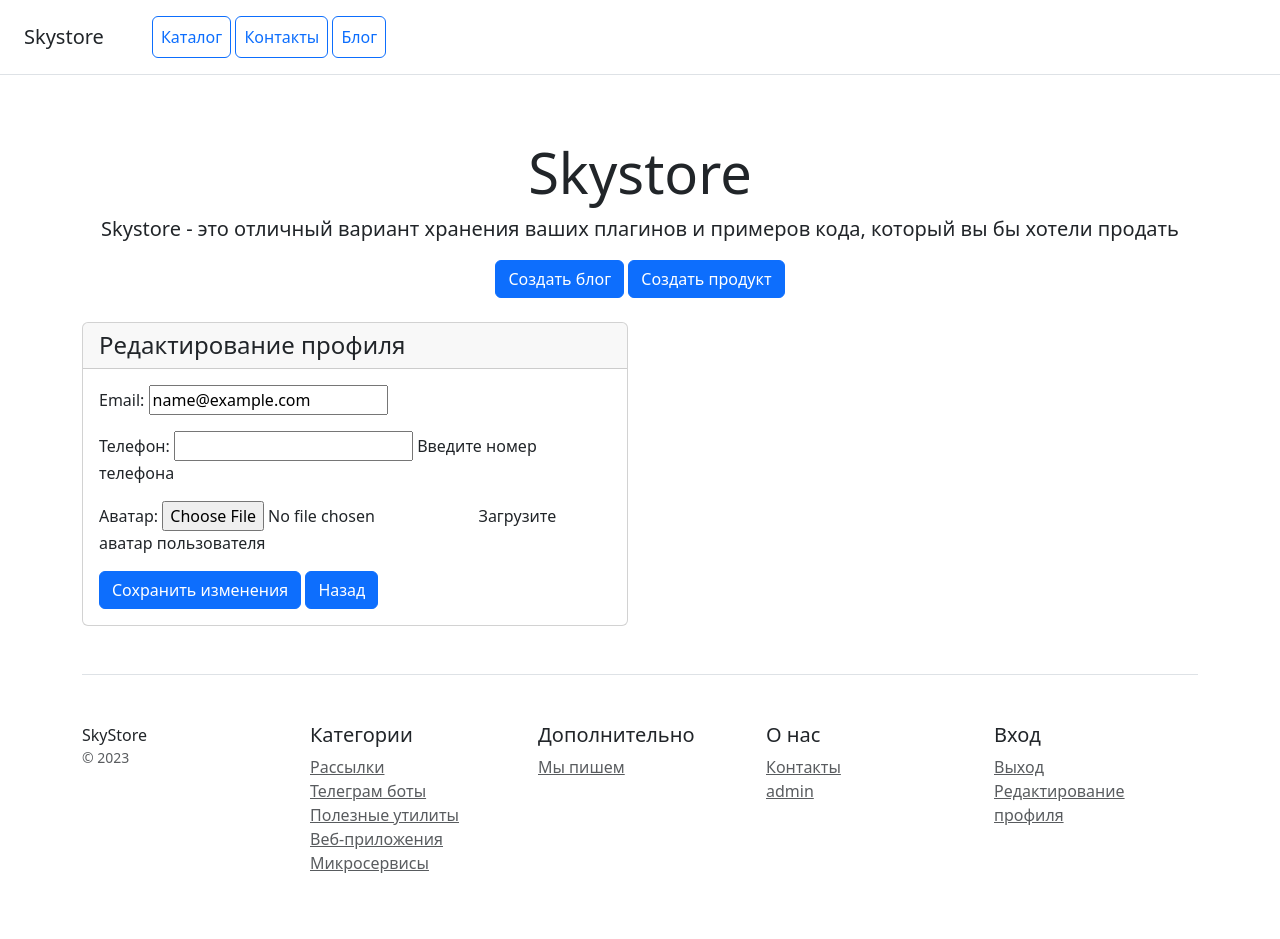
After one commit to svtitarenk/django_hw1, a Django app: page /users/profile/edit/ in a window 1280 px wide. The commit adds this page. Run offline with Django 5.2, Linux system fonts and the light colour scheme; the visitor is signed in with stand-in values (Sample User, id 1); some libraries are stand-ins or nearby versions.

Commit message:
22.2 Аутентификаци интерфейс редактирования профиля пользователя + небольшие правки

```diff
--- a/catalog/templates/catalog/home.html
+++ b/catalog/templates/catalog/home.html
@@ -57,6 +57,7 @@
                 <ul class="list-unstyled text-small">
                     {% if user.is_authenticated %}
                     <li><a href="{% url 'users:logout' %}" class="text-muted">Выход</a></li>
+                    <li><a href="{% url 'users:edit_profile' %}" class="text-muted">Редактирование профиля</a></li>
                     {% else %}
                     <li><a href="{% url 'users:login' %}" class="text-muted">Вход</a></li>
                     <li><a href="{% url 'users:register' %}" class="text-muted">Регистрация</a></li>
--- a/users/forms.py
+++ b/users/forms.py
@@ -1,4 +1,4 @@
-from django.contrib.auth.forms import UserCreationForm
+from django.contrib.auth.forms import UserCreationForm, UserChangeForm
 
 from catalog.forms import StyleFormMixin
 from users.models import User
@@ -9,3 +9,11 @@ class UserRegisterForm(StyleFormMixin, UserCreationForm):
         model = User
         fields = ("email", "password1", "password2")
         # exclude = ('views_counter',)
+
+
+class UserProfileForm(UserChangeForm):
+    password = None  # исключаем поле пароля из формы
+
+    class Meta:
+        model = User
+        fields = ('email', 'phone', 'avatar',)
--- /dev/null
+++ b/users/templates/edit_profile.html
@@ -0,0 +1,24 @@
+{% extends 'catalog/home.html' %}
+{% block content %}
+<div class="col-12">
+    <form method="post" enctype="multipart/form-data">
+        <div class="row">
+            <div class="col-6">
+                <div class="card">
+                    <div class="card-header">
+                        <h4 class="my-0 font-weight-normal">Редактирование профиля</h4>
+                    </div>
+                    <div class="card-body">
+                        {% csrf_token %}
+                        {{ form.as_p }}
+                        <button type="submit" class="btn btn-primary">
+                            Сохранить изменения
+                        </button>
+                        <a href="{% url 'catalog:product_list' %}" type="button" class="btn btn-primary">Назад</a>
+                    </div>
+                </div>
+            </div>
+        </div>
+    </form>
+</div>
+{% endblock %}
--- a/users/urls.py
+++ b/users/urls.py
@@ -15,4 +15,5 @@ urlpatterns = [
     path('email-confirm/<str:token>/', email_verification, name='email-confirm'),
     path('password-reset/', views.password_reset, name='password_reset'),
     path('password-reset/done/', views.password_reset_done, name='password_reset_done'),
+    path('profile/edit/', views.edit_profile, name='edit_profile'),
 ]
--- a/users/views.py
+++ b/users/views.py
@@ -2,6 +2,7 @@ import secrets
 import random
 import string
 
+from django.contrib.auth.decorators import login_required
 from django.contrib.auth.hashers import make_password
 from django.core.mail import send_mail
 from django.shortcuts import render, get_object_or_404, redirect
@@ -10,7 +11,7 @@ from django.utils.crypto import get_random_string
 from django.views.generic import CreateView
 
 from config.settings import EMAIL_HOST_USER
-from users.forms import UserRegisterForm
+from users.forms import UserRegisterForm, UserProfileForm
 from users.models import User
 
 
@@ -96,3 +97,16 @@ def randompassword():
     size = random.randint(8, 12)
     new_password = ''.join(random.choice(chars) for x in range(size))
     return new_password
+
+
+@login_required
+def edit_profile(request):
+    if request.method == 'POST':
+        form = UserProfileForm(request.POST, instance=request.user)
+        if form.is_valid():
+            form.save()
+            return redirect('profile')
+    else:
+        form = UserProfileForm(instance=request.user)
+
+    return render(request, 'edit_profile.html', {'form': form})
```
Also changed, not shown: catalog/templates/catalog/product_list.html (+9 -2 lines).
